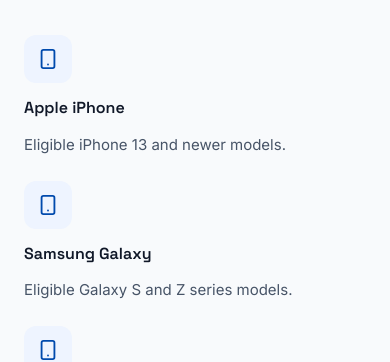
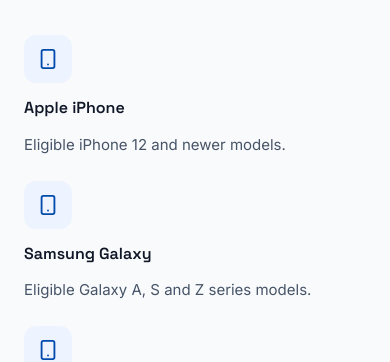
Before and after one commit to codemande/mona-mona, a React (Vite) app: page /buy-now-get-protected-pay-later in a window 390 px wide. Shown: the part 1580-1942 px from the top of the page. Built offline with nearby package versions, Linux system fonts and the light colour scheme.

Commit message:
feat: update eligible models for Apple iPhone and Samsung Galaxy in BuyNow, FixNow, and SmartphoneProtection components

```diff
--- a/src/pages/BuyNow.jsx
+++ b/src/pages/BuyNow.jsx
@@ -79,8 +79,8 @@
         <FeatureGrid
           columns={3}
           items={[
-            { icon: Smartphone, title: "Apple iPhone", description: "Eligible iPhone 13 and newer models." },
-            { icon: Smartphone, title: "Samsung Galaxy", description: "Eligible Galaxy S and Z series models." },
+            { icon: Smartphone, title: "Apple iPhone", description: "Eligible iPhone 12 and newer models." },
+            { icon: Smartphone, title: "Samsung Galaxy", description: "Eligible Galaxy A, S and Z series models." },
             { icon: Smartphone, title: "Google Pixel", description: "Eligible Pixel 7 and newer models." },
           ]}
         />
--- a/src/pages/FixNow.jsx
+++ b/src/pages/FixNow.jsx
@@ -16,8 +16,8 @@
 import styles from "./ProductPage.module.css";
 
 const supportedDevices = [
-  { icon: Smartphone, title: "Apple iPhone", description: "Eligible iPhone 13 and newer models." },
-  { icon: Smartphone, title: "Samsung Galaxy", description: "Eligible Galaxy S and Z series models." },
+  { icon: Smartphone, title: "Apple iPhone", description: "Eligible iPhone 12 and newer models." },
+  { icon: Smartphone, title: "Samsung Galaxy", description: "Eligible Galaxy A, S and Z series models." },
   { icon: Smartphone, title: "Google Pixel", description: "Eligible Pixel 7 and newer models." },
 ];
 
--- a/src/pages/SmartphoneProtection.jsx
+++ b/src/pages/SmartphoneProtection.jsx
@@ -80,8 +80,8 @@
         <FeatureGrid
           columns={3}
           items={[
-            { icon: Smartphone, title: "Apple iPhone", description: "Eligible iPhone 13 and newer models." },
-            { icon: Smartphone, title: "Samsung Galaxy", description: "Eligible Galaxy S and Z series models." },
+            { icon: Smartphone, title: "Apple iPhone", description: "Eligible iPhone 12 and newer models." },
+            { icon: Smartphone, title: "Samsung Galaxy", description: "Eligible Galaxy A, S and Z series models." },
             { icon: Smartphone, title: "Google Pixel", description: "Eligible Pixel 7 and newer models." },
           ]}
         />
```
